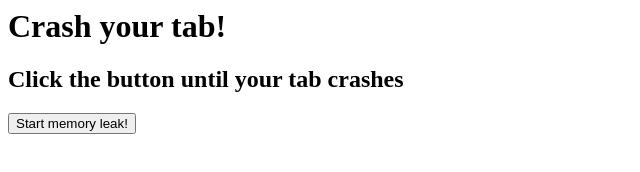
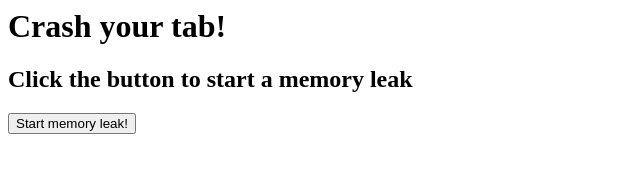
Before and after one commit to trycrmr/crash-your-tab, a website: page index.html in a window 1280 px wide. Shown: the full height of the page, 0-640 px from the left. Drawn offline with Linux system fonts and the light colour scheme.

```diff
--- a/index.html
+++ b/index.html
@@ -6,9 +6,8 @@
 
 <body>
   <h1>Crash your tab!</h1>
-  <h2>Click the button until your tab crashes</h2>
+  <h2>Click the button to start a memory leak</h2>
   <button onClick='leakMemory()'>Start memory leak!</button>
-  <div class="allthings"></div>
 </body>
 
 </html>
```
